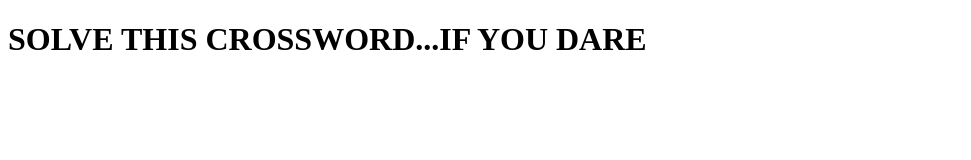
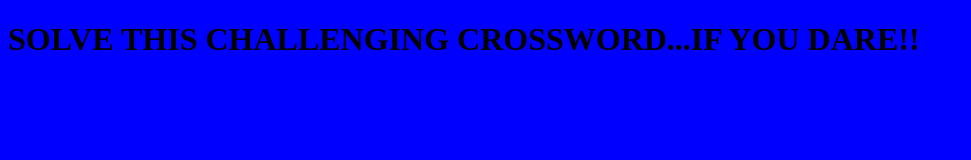
Before and after one commit to ejuten/crypticCrossword, a plain HTML site: page public/index.html in a window 1280 px wide. Shown: the whole page, without its empty margins (0-971 px from the left). Drawn offline with Linux system fonts and the light colour scheme.

Commit message:
Create public/ folder for deploys

```diff
--- a/index.html
+++ b/public/index.html
@@ -3,8 +3,9 @@
   <head>
     <meta charset="utf-8">
     <title>Cryptic Crossword</title>
+    <link href="style.css" rel="stylesheet">
   </head>
   <body>
-    <h1>SOLVE THIS CROSSWORD...IF YOU DARE</h1>
+    <h1>SOLVE THIS CHALLENGING CROSSWORD...IF YOU DARE!!</h1>
   </body>
 </html>
--- /dev/null
+++ b/public/style.css
@@ -0,0 +1,3 @@
+body {
+  background: blue;
+}
```
